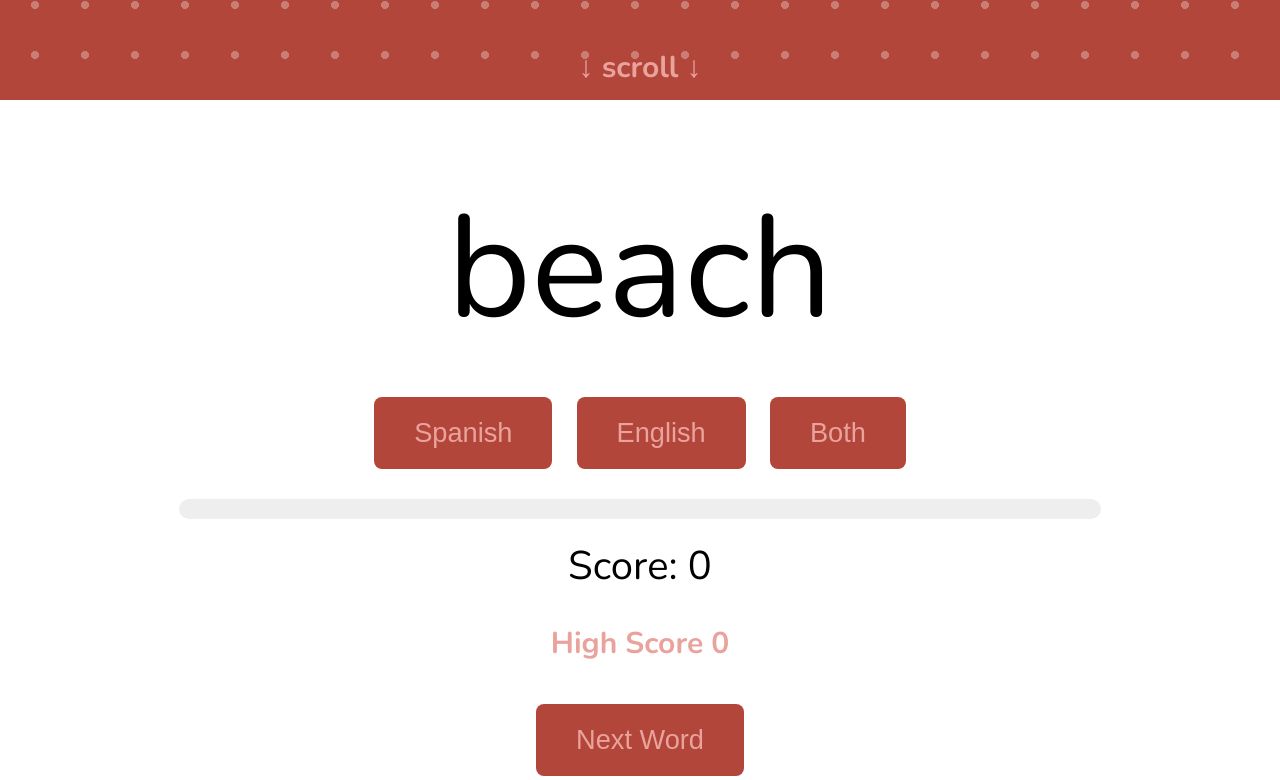
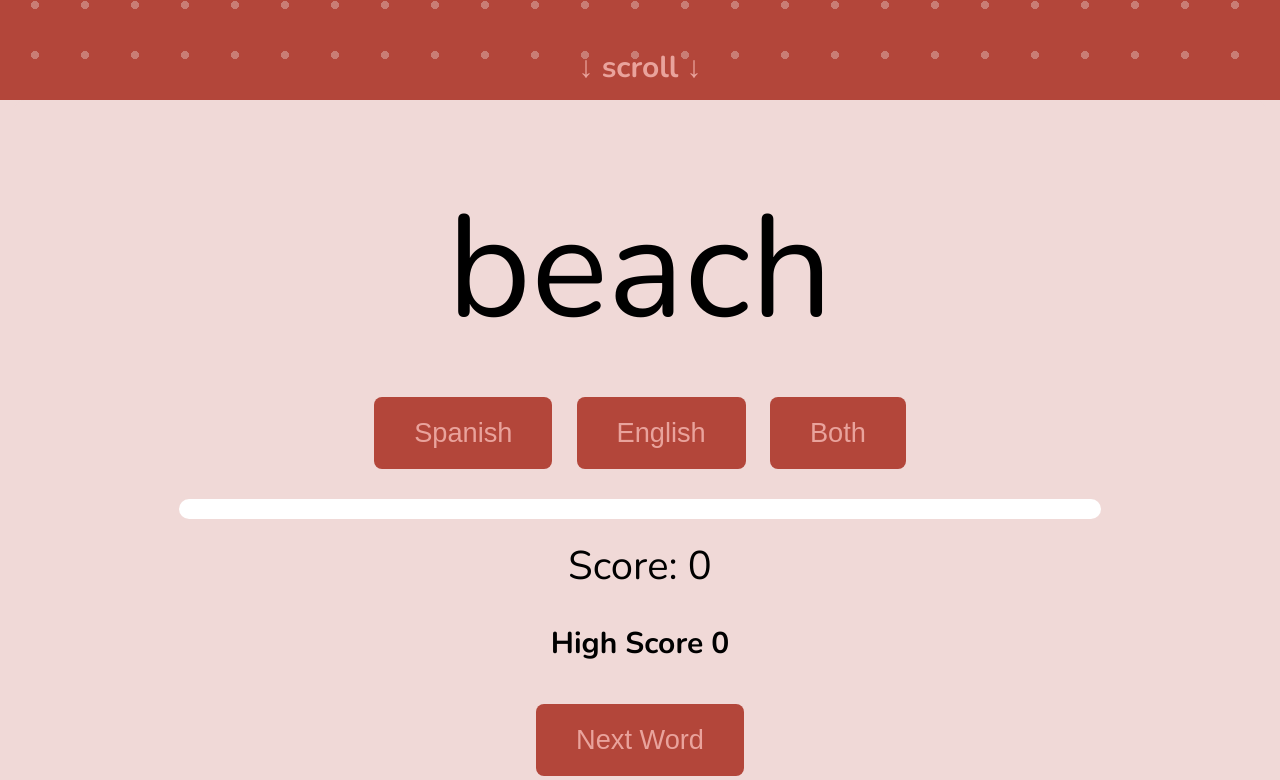
Before and after one commit to enidkiara/Spanish-or-English, a plain HTML site: page index.html in a window 1280 px wide. Shown: the part 780-1560 px from the top of the page. Drawn offline with nearby package versions, Linux system fonts and the light colour scheme.

Commit message:
changed background color

```diff
--- a/style.css
+++ b/style.css
@@ -85,7 +85,7 @@ h2 {
 }
 
 .game-page {
-    background-color: white;
+    background-color: #f0d9d7;
     display: flex;
     justify-content: center;
     align-items: center;
@@ -97,7 +97,7 @@ h2 {
     width: 90%;
     height: 90%;
     margin: 0;
-    background-color: white;
+    background-color: #f0d9d7;
     padding: 50px;
     border-radius: 10px;
     flex-direction: column;
@@ -166,7 +166,7 @@ h3 a:hover {
 #progress-container {
     width: 80%;
     height: 20px;
-    background-color: #eee;
+    background-color: #ffffff;
     border-radius: 10px;
     margin: 20px 0;
     overflow: hidden;
@@ -196,6 +196,10 @@ h3 a:hover {
     background-color: #943a30;
 }
 
+#highScore {
+    color: black;
+}
+
 .new-highscore {
     color: gold;
     font-weight: bold;
```
